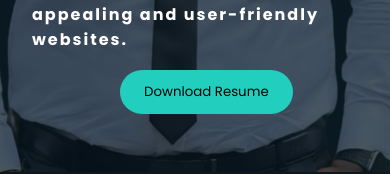
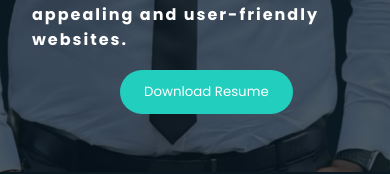
Before and after one commit to Kaanu0824/SK_Portfolio, a React (Create React App) app: page / in a window 390 px wide. Shown: the part 688-862 px from the top of the page. Built offline with nearby package versions, Linux system fonts and the light colour scheme.

Commit message:
theme changes

```diff
--- a/public/style.css
+++ b/public/style.css
@@ -10,7 +10,7 @@
 
 body{
     /* background: #000000; */
-    /* background: #081b29; */
+    /* background: #1f2a32; */
     background: #0a1822;
     /* background: linear-gradient(90deg,  rgb(164, 159, 159) 10% , rgb(115, 151, 202) 100%); */
     color: white;
--- a/src/components/Contact/contact.css
+++ b/src/components/Contact/contact.css
@@ -47,6 +47,7 @@
 .submitBtn {
     /* background:#FFD700; */
     background: #22cfbe ;
+    color: white;
     border: none;
     padding: 0.75rem 3rem;
     border-radius: 1rem;
--- a/src/components/Intro/intro.css
+++ b/src/components/Intro/intro.css
@@ -62,6 +62,7 @@
 .btn {
   /* background: #FFD700; */
   background: #22cfbe ;
+  color: white;
   margin: 1rem 0;
   padding: 0.75rem 1.5rem;
   border: none;
@@ -118,6 +119,7 @@
       margin: 0 5.5rem;
       position: absolute;
       top: 42.4rem;
+      color: white;
   }
 
   .introText {
```
